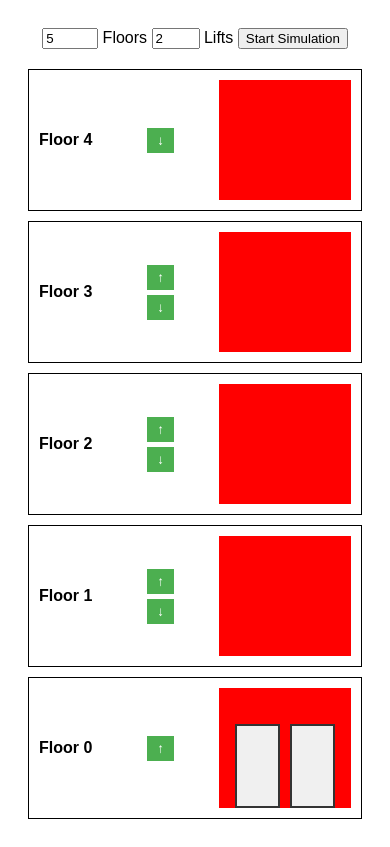
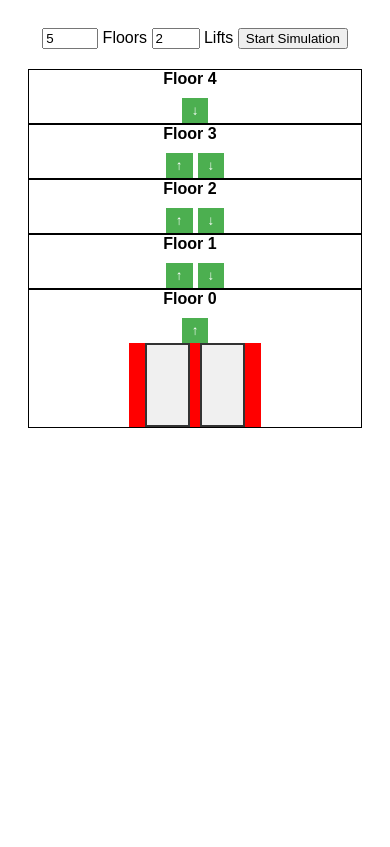
Before and after one commit to Sen-442b/lift-simulator, a website built with Vite: page index.html in a window 390 px wide. Both pictures are taken after a click on the button "Start Simulation". Built offline with nearby package versions, Linux system fonts and the light colour scheme.

Commit message:
fix: gap b/w floors

```diff
--- a/main.js
+++ b/main.js
@@ -1,6 +1,6 @@
 const LIFT_SPEED = 2000;
 const DOOR_OPEN_CLOSE_DURATION = 1000;
-const FLOOR_DISTANCE = 120 + 10 + 10 + 10 + 2; //floor height + current floor padding top + gap b/w floors + next floor padding bottom + apprx val
+const FLOOR_DISTANCE = 120 + 1; //floor height + apprx val
 let lifts = [];
 let floors = [];
 
@@ -104,10 +104,12 @@ function createLift(liftId) {
 // eslint-disable-next-line no-unused-vars
 function startLiftSim() {
   console.log("trig function");
+  lifts = [];
+  floors = [];
+  const liftSimDiv = document.getElementById("lift-sim");
+  liftSimDiv.innerHTML = "";
   const numFloors = parseInt(document.getElementById("num-floors").value);
   const numLifts = parseInt(document.getElementById("num-lifts").value);
-  const liftSimDiv = document.getElementById("lift-sim");
-  liftSimDiv.innerHTML = "";
 
   for (let i = 0; i < numFloors; i++) {
     const floor = createFloor(i, numLifts, numFloors);
--- a/style.css
+++ b/style.css
@@ -14,7 +14,6 @@ body {
 .lift-sim {
   display: flex;
   flex-direction: column-reverse;
-  gap: 10px;
   width: 100%;
   max-width: 800px;
 }
@@ -24,12 +23,14 @@ body {
   justify-content: space-between;
   align-items: center;
   border: 1px solid black;
-  padding: 10px;
+  padding-left: 10px;
+  padding-right: 10px;
   height: 120px;
 }
 
 .lift-shaft {
   display: flex;
+  /* justify-content: space-between; */
   align-items: end;
   gap: 10px;
   height: 100%;
@@ -48,6 +49,8 @@ body {
   align-items: center;
   font-weight: bold;
   transition: transform 0.5s ease-in-out;
+  /* position: absolute;
+  bottom: 10px; */
 }
 
 .buttons {
@@ -68,3 +71,24 @@ body {
   font-weight: bold;
   margin-right: 10px;
 }
+
+@media (max-width: 600px) {
+  .lift-sim {
+    max-width: 100%;
+  }
+
+  .floor {
+    flex-direction: column;
+    height: auto;
+  }
+
+  .lift-shaft {
+    width: 100%;
+    justify-content: center;
+  }
+
+  .buttons {
+    flex-direction: row;
+    margin-top: 10px;
+  }
+}
```
